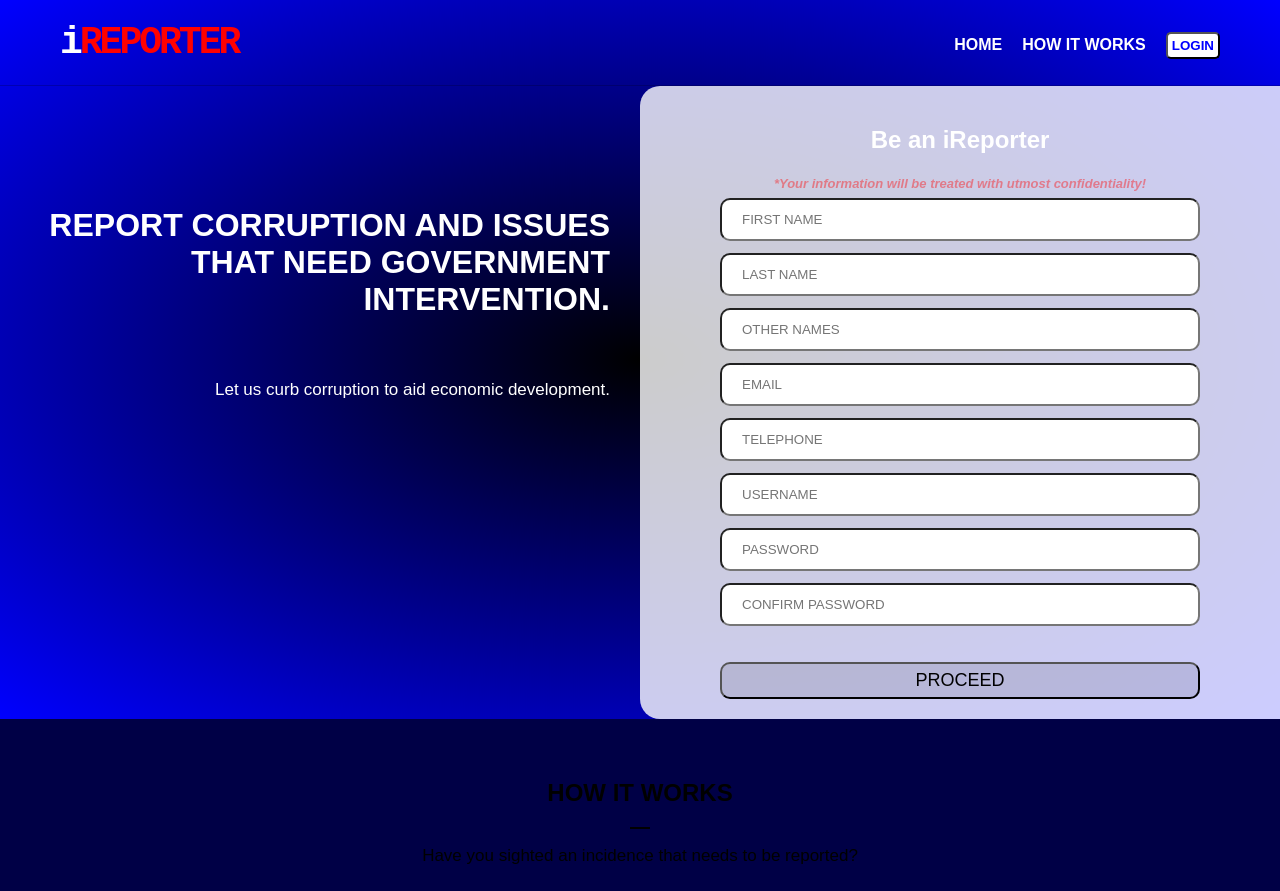
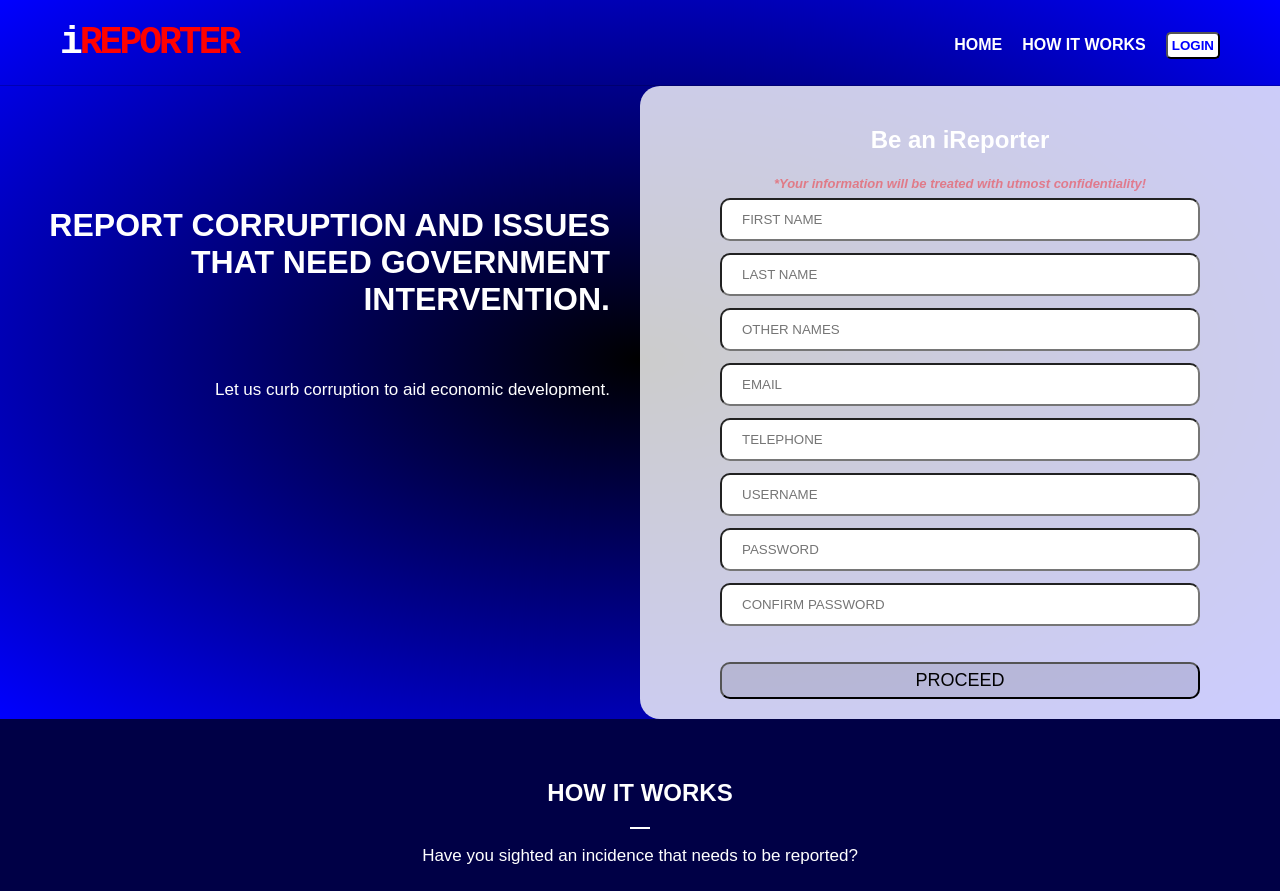
Before and after one commit to uniqueayo1988/iReporter-frontend, a React app: page / in a window 1280 px wide. Shown: the top 891 px of the page. Built offline with nearby package versions, Linux system fonts and the light colour scheme.

Commit message:
Fix(): Update style

```diff
--- a/src/assets/scss/App.scss
+++ b/src/assets/scss/App.scss
@@ -170,6 +170,10 @@ input[type=submit],
 
 form {
   margin: 0 10%;
+}
+
+.works {
+  color: white;
 }
 
 .userMsg-wrapper {
--- a/src/views/LandingPage.jsx
+++ b/src/views/LandingPage.jsx
@@ -32,9 +32,9 @@ class LandingPage extends React.Component {
         </header>
         <main>
           <section className="main-works" id="how">
-            <h2>HOW IT WORKS</h2>
-            <hr />
-            <p>Have you sighted an incidence that needs to be reported?</p>
+            <h2 className="works">HOW IT WORKS</h2>
+            <hr className="works" />
+            <p className="works">Have you sighted an incidence that needs to be reported?</p>
             <div className="work-body">
               <div className="work-step">
                 <div className="how-card card-bg">
```
